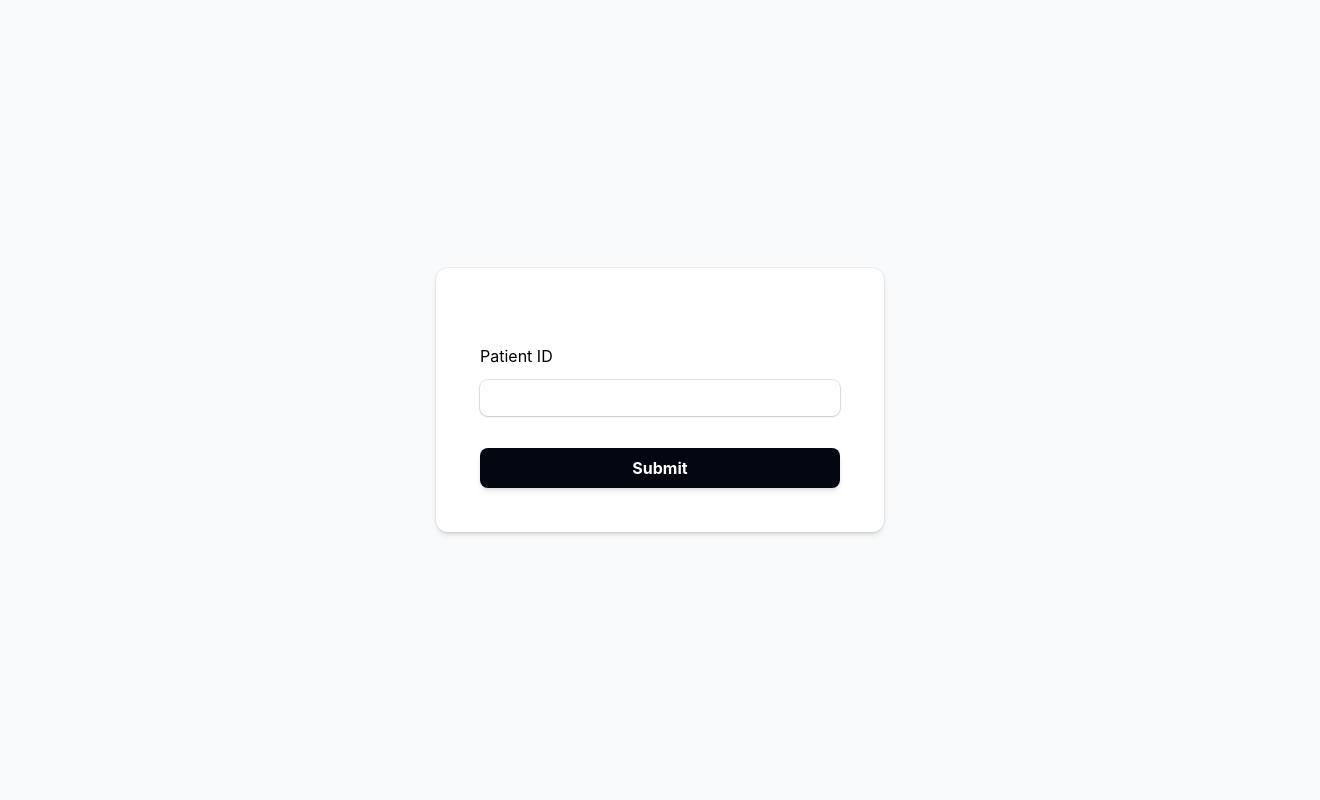
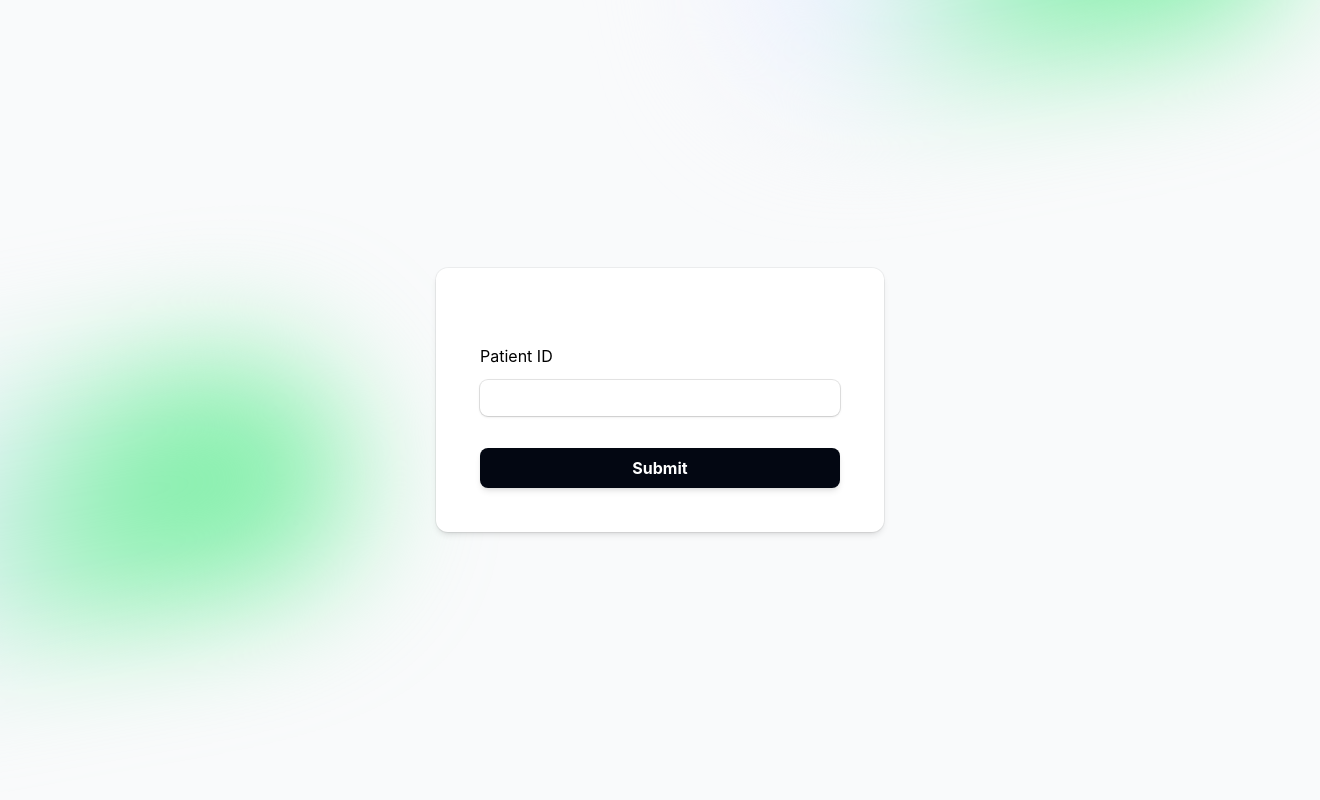
Before and after one commit to yumpyy/patient-insight, a Django app: page /dashboard/ in a window 1320 px wide. Run offline with Django 4.2, Linux system fonts and the light colour scheme; some libraries are stand-ins or nearby versions; some web fonts are replaced.

Commit message:
ui: add green blur blobs in the background

```diff
--- a/templates/dash/base.html
+++ b/templates/dash/base.html
@@ -22,6 +22,10 @@
         </style>
     </head>
     <body class="overflow-hidden bg-gray-50 font-sans antialiased">
+        <div class="relative mx-auto max-w-7xl">
+            <div class="absolute -right-60 -top-44 h-60 w-[36rem] transform-gpu md:right-0 bg-[linear-gradient(115deg,var(--tw-gradient-stops))] from-[#eef2ff] from-[28%] via-[#86efac] via-[60%] to-[#86efac] rotate-[-10deg] rounded-full blur-3xl"></div>
+            <div class="absolute -left-60 top-96 h-60 w-[36rem] transform-gpu md:right-0 bg-[linear-gradient(115deg,var(--tw-gradient-stops))] from-[#eef2ff] from-[28%] via-[#86efac] via-[60%] to-[#86efac] rotate-[-10deg] rounded-full blur-3xl"></div>
+        </div>
         {% block content %}
         {% endblock content %}
     </body>
--- a/templates/dash/index.html
+++ b/templates/dash/index.html
@@ -1,7 +1,7 @@
 {% extends 'dash/base.html' %}
 
 {% block content %}
-<div class="flex min-h-dvh items-center justify-center p-6 lg:p-8">
+<div class="isolate flex min-h-dvh items-center justify-center p-6 lg:p-8">
     <div
         class="w-full md:w-8/12 max-w-md rounded-xl bg-white shadow-md ring-1 ring-black/5 transition ease-in-out delay-150 bg-blue-500 duration-500 hover:-translate-y-1 hover:scale-120 max-h-96 overflow-y-auto">
         <form method='post' action={% url 'dash:index' %} class="p-7 sm:p-11">
--- a/templates/dash/result.html
+++ b/templates/dash/result.html
@@ -1,7 +1,7 @@
 {% extends 'dash/base.html' %}
 
 {% block content %}
-<div class="flex min-h-dvh items-center justify-center p-6 lg:p-8">
+<div class="isolate flex min-h-dvh items-center justify-center p-6 lg:p-8">
     <div
         class="w-full md:w-8/12 max-w-md rounded-xl bg-white shadow-md ring-1 ring-black/5 transition ease-in-out delay-150 bg-blue-500 duration-500 hover:-translate-y-1 hover:scale-120 max-h-screen overflow-y-auto">
         <form method='post' action={% url 'dash:index' %} class="p-7 sm:p-11">
```
